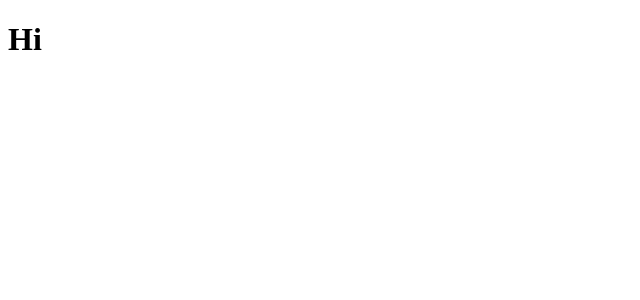
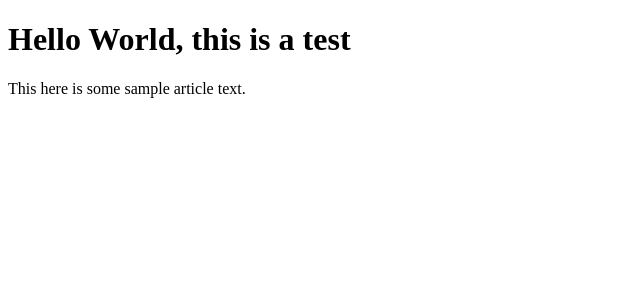
Before and after one commit to kashishgrover/LearnReact, a React (Create React App) app in the folder react-app/: page / in a window 1280 px wide. Shown: the top 300 px of the page, without its empty margins (0-640 px from the left). Built offline with nearby package versions, Linux system fonts and the light colour scheme.

Commit message:
Understood concepts of stateless functions and classes Understood how comments are written in JSX Understood how JSX is rendered by React

```diff
--- a/react-app/src/App.js
+++ b/react-app/src/App.js
@@ -1,5 +1,24 @@
 import React from 'react';
 
-const App = () => <h1>Hi</h1>
+//Stateless component
+// const App = () => <h1>Hello, Stateless Component</h1>
+
+
+// Class component can have state, but stateless component cannot
+class App extends React.Component{
+  render() {
+    return (
+      <div>
+        {/*This is how you comment inside JSX*/}
+        {/*Return cannot return consecutive tags because it is like
+          returning two consecutive functions which won't translate well.
+          Instead, one is supposed to wrap consecutive tags within a wrapper
+          tag like <div>*/}
+        <h1>Hello World, this is a test</h1>
+        <article>This here is some sample article text.</article>
+      </div>
+    )
+  }
+}
 
 export default App
```
